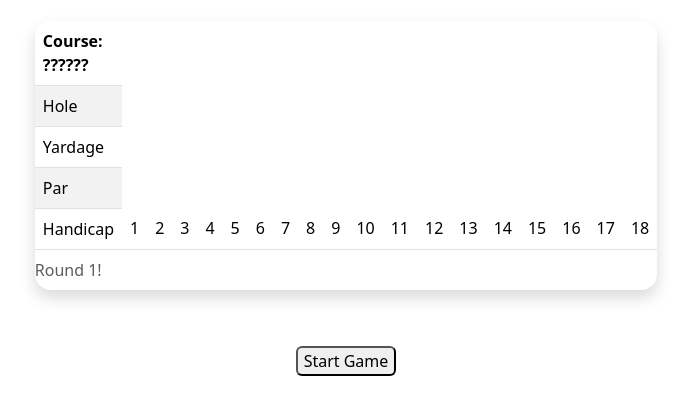
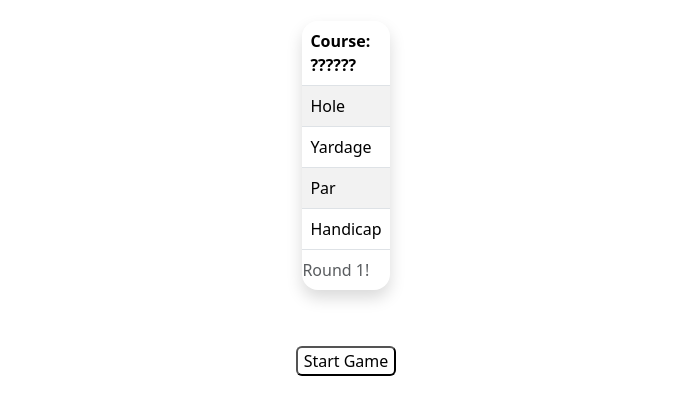
Before and after one commit to Adolfo-Contreras/Golf-score-api, a website: page index.html in a window 1280 px wide. Shown: the part 286-700 px from the top of the page, without its empty margins (294-985 px from the left). Drawn offline with nearby package versions, Linux system fonts and the light colour scheme.

Commit message:
styling and stuff

```diff
--- a/css/style.scss
+++ b/css/style.scss
@@ -28,3 +28,14 @@ h6{
 .centerScoreCard{
     margin:0 auto;
 }
+body{
+    background-color: aliceblue;
+}
+select{
+    color: black;
+    background-color: white;
+}
+button{
+    background-color: white;
+
+}
--- a/index.html
+++ b/index.html
@@ -72,24 +72,6 @@
                     </tr>
                     <tr id="HandicapRow">
                         <td>Handicap</td>
-                        <td>1</td>
-                        <td>2</td>
-                        <td>3</td>
-                        <td>4</td>
-                        <td>5</td>
-                        <td>6</td>
-                        <td>7</td>
-                        <td>8</td>
-                        <td>9</td>
-                        <td>10</td>
-                        <td>11</td>
-                        <td>12</td>
-                        <td>13</td>
-                        <td>14</td>
-                        <td>15</td>
-                        <td>16</td>
-                        <td>17</td>
-                        <td>18</td>
                     </tr>
                     <caption id="showTurn">Round 1!</caption><!--so this will show up and tell us whos turn it is-->
                 </tbody>
```
Also changed, not shown: app.js (+0 -8 lines), css/style.css, css/style.sass (deleted), 1 other file.
